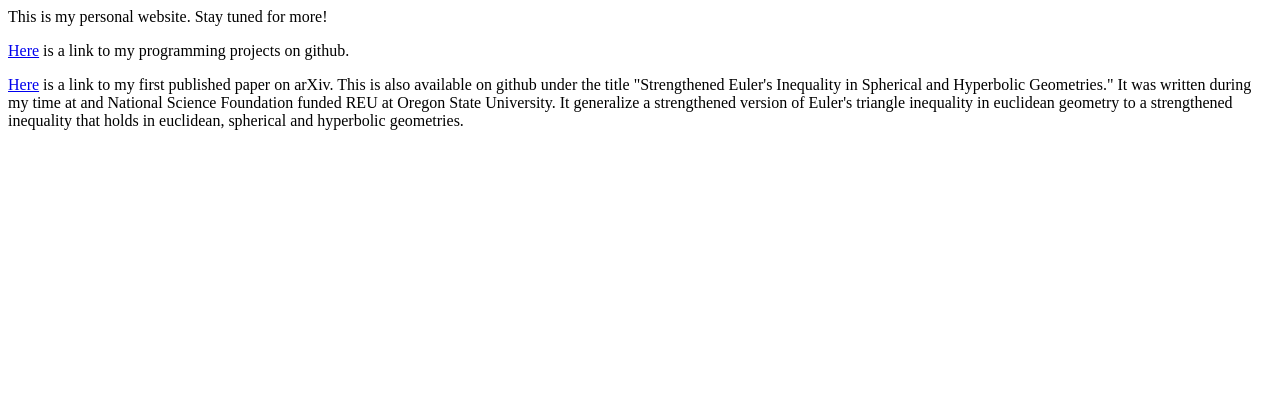
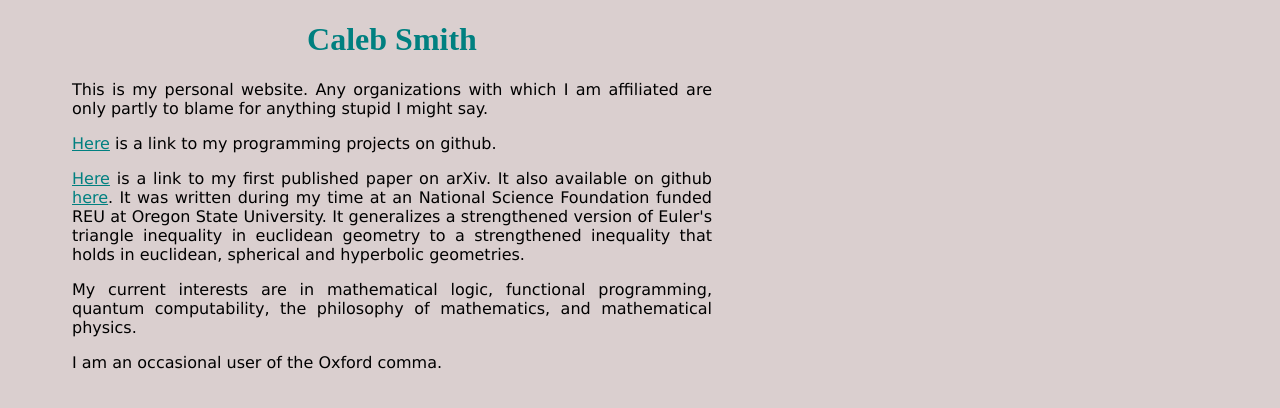
Before and after one commit to casmittie44/casmittie44.github.io, a plain HTML site: page index.html in a window 1280 px wide. Drawn offline with Linux system fonts and the light colour scheme.

Commit message:
Added a basic style sheet. Gave some color to the website. Needs some further alignment work (centering everything) and some nice pictures.

```diff
--- a/index.html
+++ b/index.html
@@ -1,21 +1,32 @@
+<!DOCTYPE html>
 <html lang="en-US">
   <head>
+    <link rel="stylesheet" type="text/css" href="style.css">
     <title>Caleb Smith</title>
   </head>
 
   <body>
-    <p>This is my personal website. Stay tuned for more!</p>
+    <h1>Caleb Smith</h1>
+    <p>This is my personal website. Any organizations with which I am
+      affiliated are only partly to blame for anything stupid I might
+      say.
+    </p>
     <p>
       <a href="https://github.com/casmittie44">Here</a> is a link to my programming projects on github.
     </p>
 
     <p>
       <a href="https://arxiv.org/abs/1704.05373">Here</a> is a link to
-      my first published paper on arXiv. This is also available on github under the title
-      "Strengthened Euler's Inequality in Spherical and Hyperbolic Geometries."
-      It was written during my time at and National Science Foundation funded REU at Oregon State University. It
-      generalize a strengthened version of Euler's triangle inequality in euclidean geometry to a strengthened
+      my first published paper on arXiv. It also available on github <a href="https://github.com/casmittie44/strengthened-euler-ineq">here</a>.
+
+      It was written during my time at an National Science Foundation funded REU at Oregon State University. It
+      generalizes a strengthened version of Euler's triangle inequality in euclidean geometry to a strengthened
       inequality that holds in euclidean, spherical and hyperbolic geometries.
     </p>
+
+    <p>My current interests are in mathematical logic, functional programming, quantum computability, the philosophy of mathematics, and mathematical physics.
+    </p>
+
+    <p>I am an occasional user of the Oxford comma.</p>
   </body>
 </html>
--- /dev/null
+++ b/style.css
@@ -0,0 +1,23 @@
+body {
+    padding-right:5vw;
+    padding-left:5vw;
+    margin-width: 5vw;
+    background-color: #DACFCF;
+}
+
+h1 {
+    color: teal;
+    text-align: center;
+    max-width: 50vw;
+}
+
+a {
+    color:teal;
+}
+
+p {
+    font-family: "Verdana", Geneva, sans-serif;
+    font-size: 100%;
+    max-width: 50vw;
+    text-align: justify;
+}
```
